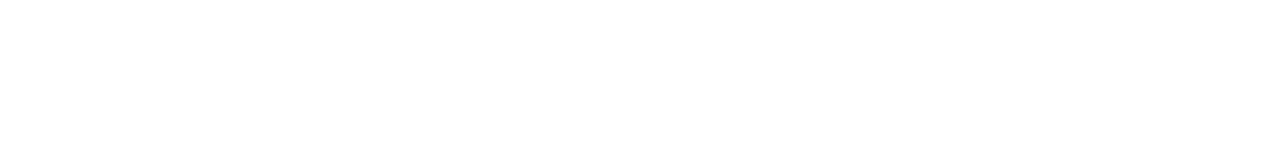
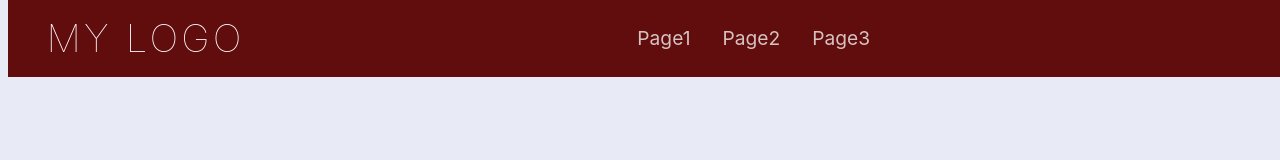
Before and after one commit to Alco80/Personal_Template, a plain HTML site: page index.html in a window 1280 px wide. Drawn offline with Linux system fonts and the light colour scheme.

Commit message:
Added navbar

```diff
--- a/css/style.css
+++ b/css/style.css
@@ -3,3 +3,124 @@
 *::after {
   box-sizing: border-box;
 }
+
+/**************** RESET ****************/
+
+ul {
+  list-style: none;
+}
+
+a {
+  text-decoration: none;
+  color: inherit;
+}
+
+/**************** NAVBAR LAYOUT ****************/
+
+body {
+  font-family: "Inter", sans-serif;
+  background-color: #e8eaf5;
+  height: 100vh;
+  padding-top: 3.75rem;
+}
+
+.header {
+  background-color: rgb(97, 13, 13);
+  position: fixed;
+  width: 100%;
+  top: 0;
+}
+
+.header-wrapper {
+  display: flex;
+  align-items: center;
+  justify-content: space-between;
+  padding: 0 2.4rem;
+  height: 4.8rem;
+  min-height: 60px;
+}
+
+.logo {
+  font-size: 2.4rem;
+  font-weight: 100;
+  color: rgb(255, 255, 255);
+  letter-spacing: 0.2rem;
+}
+
+.nav {
+  transition: all 0.3s ease-in-out;
+}
+
+.nav__menu {
+  display: flex;
+  column-gap: 2rem;
+}
+
+/* .nav__list{
+
+} */
+
+.nav__link {
+  color: rgba(255, 255, 255, 0.75);
+  font-size: 1.2rem;
+}
+
+.nav__link:hover,
+.nav__link:focus {
+  color: rgba(255, 255, 255, 1);
+  transition: all 250ms ease-in-out;
+}
+
+.mobile-icon {
+  cursor: pointer;
+}
+
+.bar {
+  height: 2px;
+  width: 27px;
+  background-color: rgb(97, 13, 13);
+  margin: 0.4rem 0;
+  opacity: 9;
+  transition: all 0.3s ease-in-out;
+}
+
+.nav--open {
+  transform: translate(0) !important;
+}
+
+.mobile--open .bar:nth-child(1) {
+  transform: translateY(7px) rotate(45deg);
+}
+
+.mobile--open .bar:nth-child(2) {
+  opacity: 0;
+}
+
+.mobile--open .bar:nth-child(3) {
+  transform: translateY(-9px) rotate(-48deg);
+}
+
+@media screen and (max-width: 650px) {
+  .nav {
+    position: fixed;
+    top: 3.75rem;
+    left: 0;
+    background-color: rgb(97, 13, 13);
+    width: 100%;
+    padding: 10px 0 25px;
+    transform: translateX(-100%);
+  }
+  .nav__menu {
+    flex-direction: column;
+    align-items: center;
+    row-gap: 1.2rem;
+  }
+
+  .nav__link {
+    font-size: 0.9rem;
+  }
+
+  .bar {
+    background: #fff;
+  }
+}
--- a/index.html
+++ b/index.html
@@ -8,6 +8,34 @@
   </head>
   <body>
     <!-- Header goes here. Also code for responsive navigation -->
+    <header class="header">
+      <header class="header">
+        <div class="header-wrapper">
+          <a href="#" class="logo">MY LOGO</a>
+
+          <nav class="nav">
+            <ul class="nav__menu">
+              <li class="nav__list">
+                <a href="#" class="nav__link">Page1</a>
+              </li>
+              <li class="nav__list">
+                <a href="#" class="nav__link">Page2</a>
+              </li>
+              <li class="nav__list">
+                <a href="#" class="nav__link">Page3</a>
+              </li>
+            </ul>
+          </nav>
+          <!-- Mobile menu -->
+
+          <div class="mobile-icon">
+            <div class="bar"></div>
+            <div class="bar"></div>
+            <div class="bar"></div>
+          </div>
+        </div>
+      </header>
+    </header>
     <script src="js/app.js"></script>
   </body>
 </html>
```
